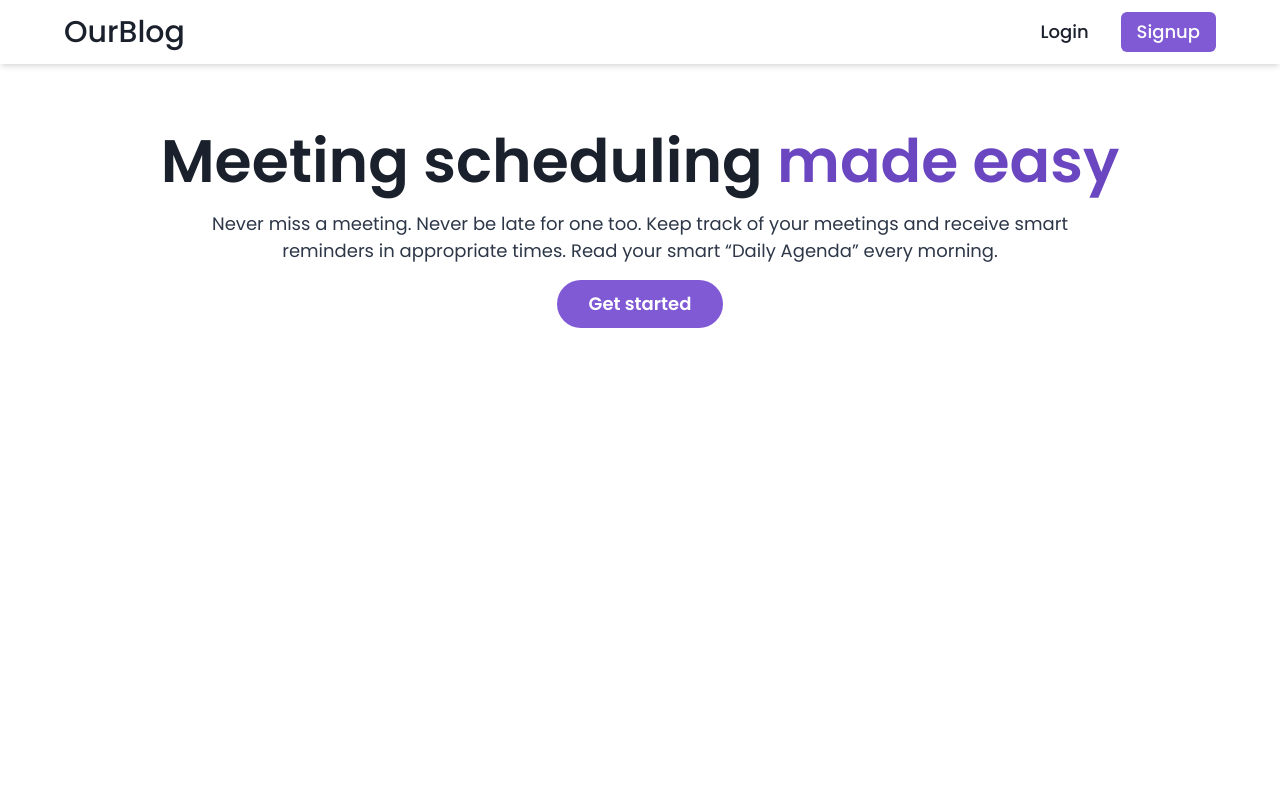
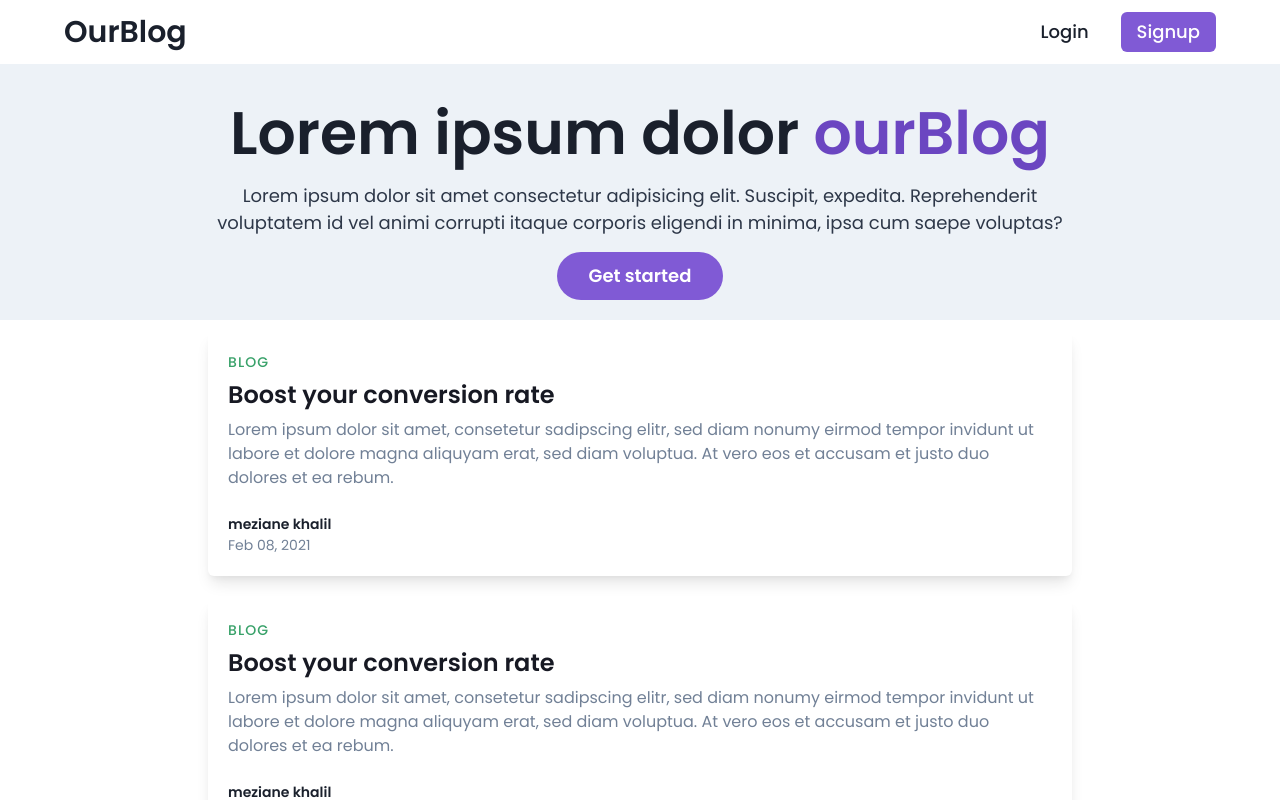
Before and after one commit to MezianeKhalil/reactjs-blog, a React (Vite) app: page / in a window 1280 px wide. Shown: the top 800 px of the page. Built offline with nearby package versions, Linux system fonts and the light colour scheme.

Commit message:
build bloc component, blog article, add article in home screen

```diff
--- a/src/components/Layout/_index.js
+++ b/src/components/Layout/_index.js
@@ -2,10 +2,12 @@ import HomeLayout from './homeLayout'
 import LoginLayout from './loginLayout'
 import SignupLayout from './signupLayout'
 import ProfileLayout from './profileLayout'
+import ArticleLayout from './articleLayout'
 
 export{
     HomeLayout,
     LoginLayout,
     SignupLayout,
-    ProfileLayout
+    ProfileLayout,
+    ArticleLayout
 }
--- /dev/null
+++ b/src/components/Layout/articleLayout.jsx
@@ -0,0 +1,10 @@
+import React from 'react'
+import { ArticleHeader } from './../blocs/_index'
+
+export default function ArticleLayout() {
+  return (
+    <>
+        <ArticleHeader/>
+    </>
+  )
+}
--- a/src/components/Layout/homeLayout.jsx
+++ b/src/components/Layout/homeLayout.jsx
@@ -1,9 +1,16 @@
 import React from 'react'
+import { Container } from '@chakra-ui/react'
+import { BlogPost } from '../blocs/_index'
 
 export default function HomeLayout() {
   return (
     <>
-        {/* this is main content of home page */}
+        <Container maxW={'4xl'}>
+          <BlogPost/>
+          <BlogPost/>
+          <BlogPost/>
+          <BlogPost/>
+        </Container>
     </>
   )
 }
--- /dev/null
+++ b/src/components/blocs/articleHeader.jsx
@@ -0,0 +1,44 @@
+import React from 'react'
+import {
+    Container,
+    Stack,
+    Flex,
+    Box,
+    Heading,
+    Text,
+    Button,
+    IconButton,
+    createIcon,
+  } from '@chakra-ui/react'
+
+  export default function ArticleHeader() {
+    return (
+      <Container maxW={'8xl'} fontFamily="poppins" h="64" bg="gray.50">
+        <Stack
+          textAlign={'center'}
+          align={'center'}
+          spacing={{ base: 8, md: 10 }}
+          py={{ base: 4, md: 9 }}
+          direction={{ base: 'column', md: 'row' }}
+          mx="auto"
+          maxW='4xl'
+        >
+          <Stack flex={1} spacing={{ base: 2, md: 5 }}>
+            <Heading
+                lineHeight={1.1}
+                fontWeight={600}
+                fontSize={{ base: '3xl', sm: '4xl', lg: '6xl' }}
+                position={'relative'}
+                fontFamily="poppins"
+                color={'gray.900'}
+            >
+                Boost your conversion rate
+            </Heading>
+            <Text color={'gray.700'} fontSize="lg">
+              Lorem ipsum dolor sit amet consectetur adipisicing elit. Odit autem vel officiis magnam eum esse vero incidunt obcaecati tempore labore exercitationem, fugit sapiente illum ullam tempora nisi. Tenetur esse eaque assumenda possimus veritatis molestias quis dolore similique nobis et! Illum!
+            </Text>
+          </Stack>
+        </Stack>
+      </Container>
+    )
+  }
--- /dev/null
+++ b/src/components/blocs/blog.jsx
@@ -0,0 +1,51 @@
+import React from 'react'
+import { Box, Heading, Text, Stack, useColorModeValue} from '@chakra-ui/react'
+import { Link } from 'react-router-dom'
+
+export default function BlogPost() {
+  return (
+    <Box py={3} fontFamily="poppins">
+      <Box
+        maxW={'4xl'}
+        w={'full'}
+        bg="white"
+        boxShadow={'lg'}
+        rounded={'md'}
+        p={5}
+        overflow={'hidden'}>
+        <Stack>
+            <Text
+                color={'green.500'}
+                textTransform={'uppercase'}
+                fontWeight={500}
+                fontSize={'sm'}
+                letterSpacing={1.1}>
+                Blog
+            </Text>
+            <Link to='/article/4'>
+                <Heading
+                    color="gray.900"
+                    fontSize={'2xl'}
+                    fontFamily="poppins"
+                    fontWeight={600}
+                >
+                    Boost your conversion rate
+                </Heading>
+            </Link>
+            <Text color={'gray.500'}>
+                Lorem ipsum dolor sit amet, consetetur sadipscing elitr, sed diam
+                nonumy eirmod tempor invidunt ut labore et dolore magna aliquyam
+                erat, sed diam voluptua. At vero eos et accusam et justo duo dolores
+                et ea rebum.
+            </Text>
+        </Stack>
+        <Stack mt={6} direction={'row'} spacing={4} align={'center'}>
+          <Stack direction={'column'} spacing={0} fontSize={'sm'}>
+            <Text fontWeight={600}>meziane khalil</Text>
+            <Text color={'gray.500'}>Feb 08, 2021</Text>
+          </Stack>
+        </Stack>
+      </Box>
+    </Box>
+  )
+}
--- a/src/components/blocs/header.jsx
+++ b/src/components/blocs/header.jsx
@@ -11,27 +11,25 @@ import { Link } from 'react-router-dom'
 
   export default function Header() {
     return (
-      <Container maxW={'5xl'} fontFamily="poppins">
+      <Container maxW={'8xl'} fontFamily="poppins" h="64" bg="gray.100">
         <Stack
           textAlign={'center'}
           align={'center'}
           spacing={{ base: 2, md: 4 }}
-          py={{ base: 10, md: 16 }}>
+          py={{ base: 4, md: 9 }}>
           <Heading
             fontWeight={600}
             fontSize={{ base: '3xl', sm: '4xl', md: '6xl' }}
             lineHeight={'110%'}
             fontFamily="poppins"
             >
-            Meeting scheduling{' '}
+            Lorem ipsum dolor {' '}
             <Text as={'span'} color={'purple.600'} fontFamily="poppins">
-              made easy
+              ourBlog
             </Text>
           </Heading>
           <Text color={'gray.700'} fontSize="lg" maxW={'4xl'}>
-            Never miss a meeting. Never be late for one too. Keep track of your
-            meetings and receive smart reminders in appropriate times. Read your
-            smart “Daily Agenda” every morning.
+            Lorem ipsum dolor sit amet consectetur adipisicing elit. Suscipit, expedita. Reprehenderit voluptatem id vel animi corrupti itaque corporis eligendi in minima, ipsa cum saepe voluptas?
           </Text>
           <Stack spacing={6} direction={'row'}>
             <Link to="/signup">
--- a/src/components/blocs/navbar.jsx
+++ b/src/components/blocs/navbar.jsx
@@ -25,7 +25,7 @@ export default function Navbar() {
 
   return (
     <>
-        <Box fontFamily="poppins" px={4} px="16" shadow={"md"}>
+        <Box fontFamily="poppins" px="16" shadow={"md"}>
             <Flex h={16} alignItems={'center'} justifyContent={'space-between'}>
                 <IconButton
                     size={'md'}
@@ -34,7 +34,11 @@ export default function Navbar() {
                     display={{ md: 'none' }}
                     onClick={isOpen ? onClose : onOpen}
                 />
-                <Heading as="h1" fontSize="3xl" fontFamily="poppins" fontWeight="medium">OurBlog</Heading>
+                <Heading as="h1" fontSize="3xl" fontFamily="poppins" fontWeight="semibold">
+                  <Link to="/">
+                    OurBlog
+                  </Link>
+                </Heading>
                 <Flex alignItems={'center'}>
                     <HStack
                         as={'nav'}
--- a/src/pages/_index.js
+++ b/src/pages/_index.js
@@ -2,10 +2,12 @@ import Home from './home'
 import Login from './login'
 import Signup from './signup'
 import Profile from './profile'
+import Article from './article'
 
 export {
     Home,
     Login,
     Signup,
-    Profile
+    Profile,
+    Article
 }
--- /dev/null
+++ b/src/pages/article.jsx
@@ -0,0 +1,16 @@
+import React from 'react'
+import { Helmet } from 'react-helmet'
+import { ArticleLayout } from './../components/Layout/_index'
+import { Navbar } from '../components/blocs/_index'
+
+export default function Article() {
+  return (
+    <>
+        <Helmet>
+            <title>OurBlog</title>
+        </Helmet>
+        <Navbar/>
+        <ArticleLayout/>
+    </>
+  )
+}
--- a/src/routes/routerConfig.jsx
+++ b/src/routes/routerConfig.jsx
@@ -1,6 +1,6 @@
 import React from 'react'
 import { Routes, Route } from 'react-router-dom'
-import { Home, Login, Signup, Profile } from '../pages/_index'
+import { Home, Login, Signup, Profile, Article } from '../pages/_index'
 
 export default function RouterConfig() {
   return (
@@ -9,6 +9,7 @@ export default function RouterConfig() {
         <Route path='/login' element={<Login/>}/>
         <Route path='/signup' element={<Signup/>}/>
         <Route path='/profile' element={<Profile/>}/>
+        <Route path='/article/:id' element={<Article/>}/>
     </Routes>
   )
 }
```
Also changed, not shown: src/components/blocs/_index.js (+5 -2 lines).
